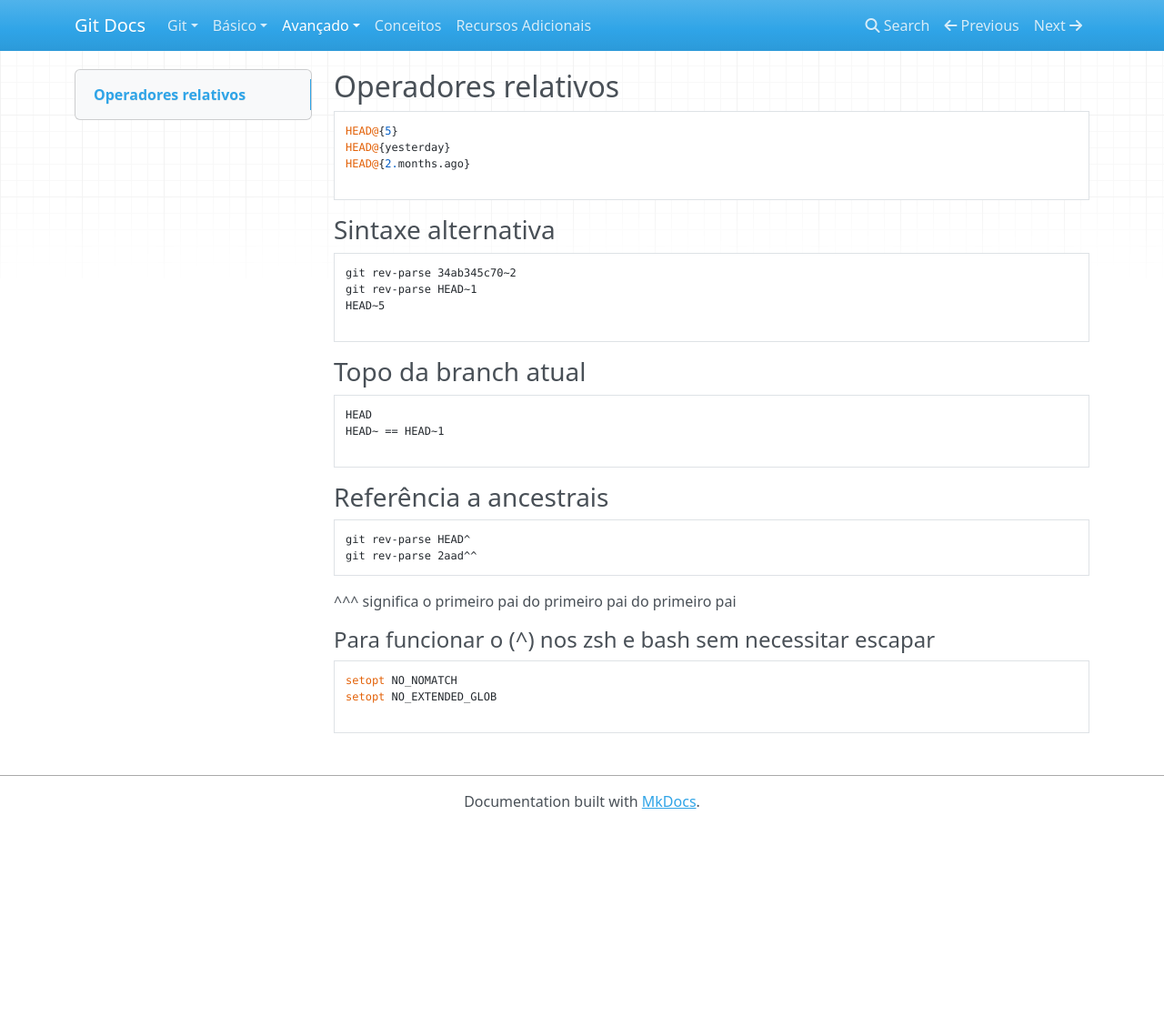
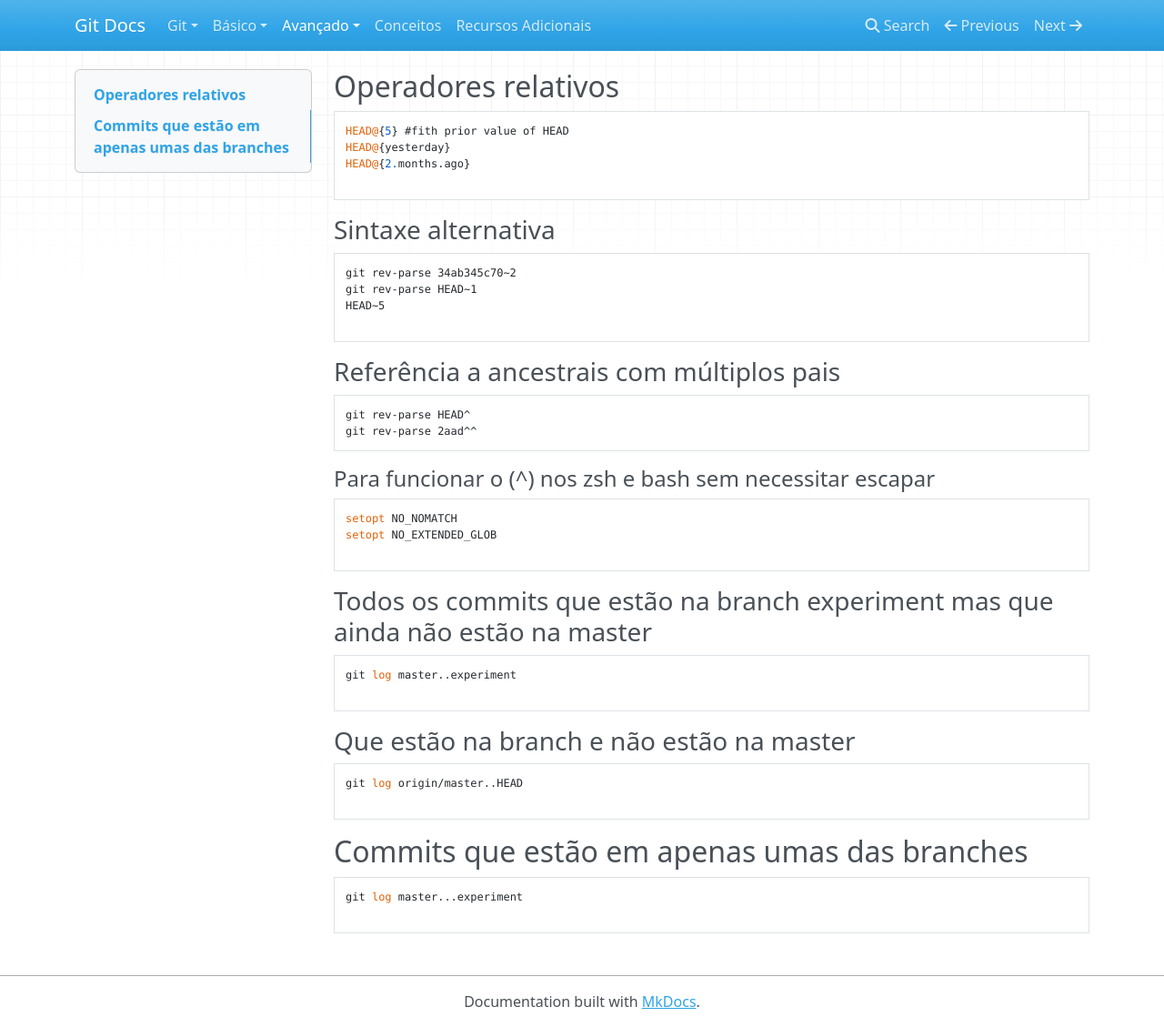
Before and after one commit to jeanCarloMachado/git_course, an MkDocs documentation site: the page built from docs/operadores_relativos.md, in a window 1280 px wide and 1129 px high. Shown: the whole window at 91% size. Built offline with MkDocs 1.6.1, drawn with Linux system fonts in a browser that asks for light colours; nearby versions of some CDN libraries; old or Windows-style settings are respelled for this version of MkDocs.

Commit message:
improvements

````diff
--- a/docs/operadores_relativos.md
+++ b/docs/operadores_relativos.md
@@ -2,7 +2,7 @@ Operadores relativos
 --------------------
 
 ```
-HEAD@{5}
+HEAD@{5} #fith prior value of HEAD
 HEAD@{yesterday}
 HEAD@{2.months.ago}
 
@@ -18,23 +18,12 @@ HEAD~5
 ```
 
 
-### Topo da branch atual
-
-
-```
-HEAD
-HEAD~ == HEAD~1
-
-```
-
-### Referência a ancestrais
+### Referência a ancestrais com múltiplos pais
 
 ```
 git rev-parse HEAD^
 git rev-parse 2aad^^
 ```
-
-^^^ significa o primeiro pai do primeiro pai do primeiro pai
 
 #### Para funcionar o (^) nos zsh e bash sem necessitar escapar
 
@@ -43,3 +32,27 @@ setopt NO_NOMATCH
 setopt NO_EXTENDED_GLOB
 
 ```
+
+### Todos os commits que estão na branch experiment mas que ainda não estão na master
+
+
+```sh
+git log master..experiment
+
+```
+
+### Que estão na branch e não estão na master
+
+```sh
+git log origin/master..HEAD
+
+```
+
+
+Commits que estão em apenas umas das branches
+---------------------------------------------
+
+```sh
+git log master...experiment
+
+```
--- a/mkdocs.yml
+++ b/mkdocs.yml
@@ -16,15 +16,15 @@ pages:
     - Github e Gitlab: 'github_gitlab.md'
 - Avançado:
     - Operadores Relativos: 'operadores_relativos.md'
-    - Recuperando e desfazendo: 'recuperando_desfazendo.md'
+    - Procurando no histórico: 'procurando.md'
+    - Desfazendo histórico: 'desfazendo.md'
+    - Reescrevendo Histórico: 'reescrevendo-historico.md'
+    - Submódulos: 'submodulos.md'
     - Produtividade: 'produtividade.md'
     - Criando um servidor git: 'criando_servidor.md'
-    - Submódulos: 'submodulos.md'
     - Patches: 'patches.md'
-    - Reescrevendo Histórico: 'reescrevendo-historico.md'
     - Debug: 'debug.md'
     - Manutenção: 'manutencao.md'
-    - Recuperando dados:  'recuperando_dados.md'
     - Pumbling: 'pumbling.md'
     - Comandos Menos comuns: 'comandosmenos_comuns.md'
     - Integracoes:  'integracoes.md'
````
Also changed, not shown: docs/desfazendo.md (renamed from docs/recuperando_desfazendo.md, +0 -39 lines), docs/manutencao.md (+10 -0 lines), docs/procurando.md (added, +37 -0 lines), docs/recuperando_dados.md (deleted, +0 -9 lines).
